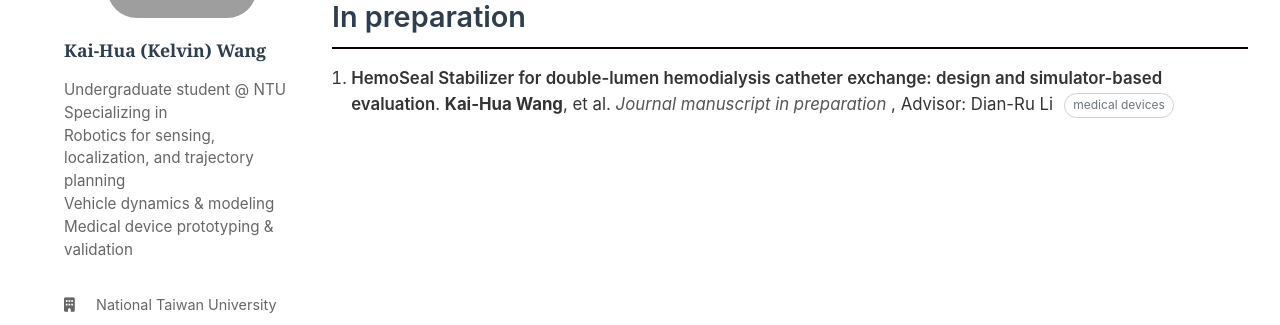
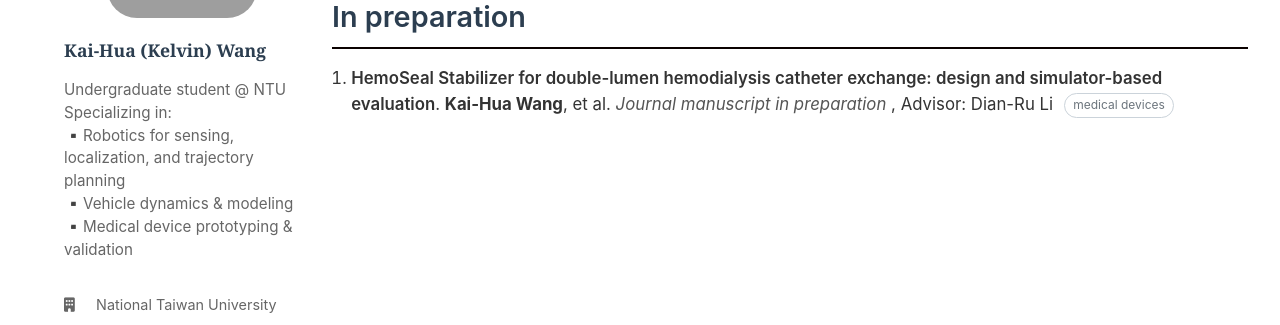
Before and after one commit to Kelvin1106/Kelvin1106.github.io, a Jekyll site: the page built from pages/publications.md, in a window 1280 px wide. Shown: the part 291-616 px from the top of the page. Built offline with Jekyll 4.4.1, drawn with Linux system fonts in a browser that asks for light colours; grey boxes are pictures that could not be loaded.

```diff
--- a/pages/publications.md
+++ b/pages/publications.md
@@ -132,10 +132,10 @@ permalink: /publications/
     <h3 class="sidebar-profile-name">Kai-Hua (Kelvin) Wang</h3>
     <p class="sidebar-profile-title">
       Undergraduate student @ NTU <br>
-      Specializing in <br>
-      Robotics for sensing, localization, and trajectory planning <br>
-      Vehicle dynamics & modeling <br>
-      Medical device prototyping & validation
+      Specializing in: <br>
+      ▪️Robotics for sensing, localization, and trajectory planning <br>
+      ▪️Vehicle dynamics & modeling <br>
+      ▪️Medical device prototyping & validation
     </p>
     <ul class="sidebar-contact-info">
       <li><i class="fa-solid fa-building"></i> {{ site.author.employer }}</li>
```
